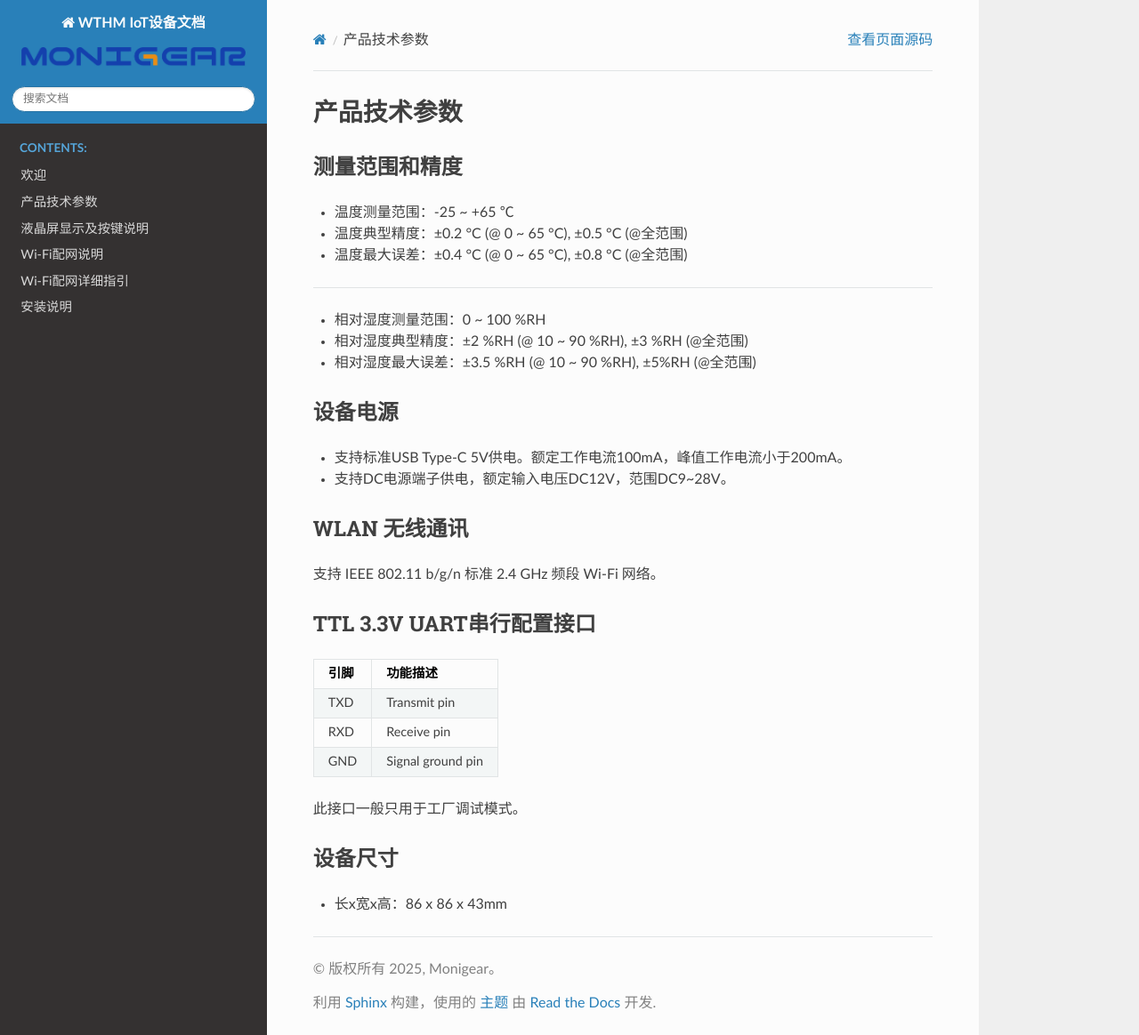
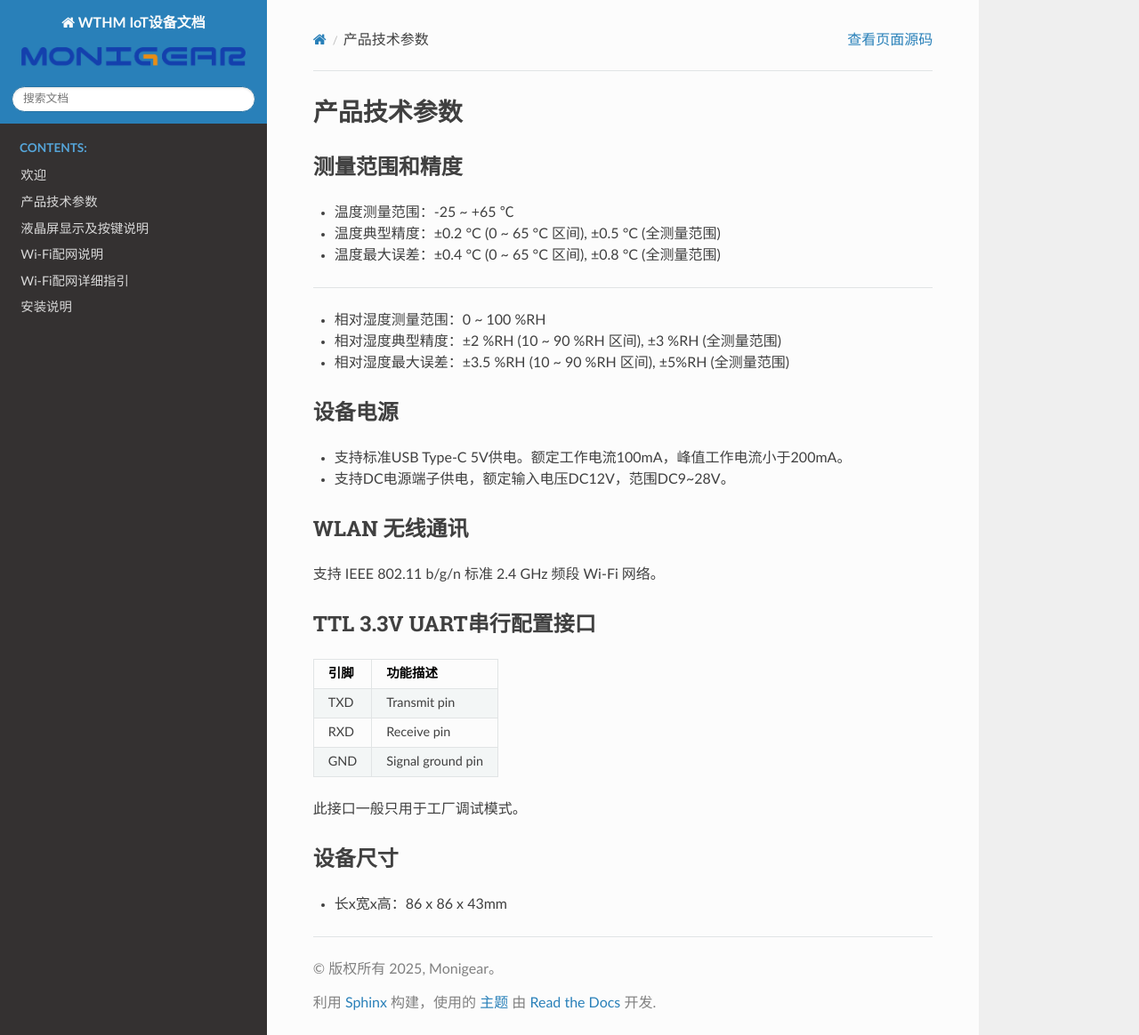
Before and after one commit to laosongbaba/wthm_docs_sphinx, a Sphinx documentation site: the page built from docs/zh/product-specs.rst, in a window 1280 px wide and 1164 px high. Shown: the whole window at 89% size. Built offline with Sphinx 7.4.7 and the Read the Docs theme 3.1.0, drawn with Linux system fonts in a browser that asks for light colours.

Commit message:
Fix range of th specs

```diff
--- a/docs/zh/product-specs.rst
+++ b/docs/zh/product-specs.rst
@@ -5,14 +5,14 @@
 --------------
 
 - 温度测量范围：-25 ~ +65 ℃
-- 温度典型精度：±0.2 °C (@ 0 ~ 65 °C), ±0.5 °C (@全范围)
-- 温度最大误差：±0.4 °C (@ 0 ~ 65 °C), ±0.8 °C (@全范围)
+- 温度典型精度：±0.2 °C (0 ~ 65 °C 区间), ±0.5 °C (全测量范围)
+- 温度最大误差：±0.4 °C (0 ~ 65 °C 区间), ±0.8 °C (全测量范围)
 
 --------------------
 
 - 相对湿度测量范围：0 ~ 100 %RH
-- 相对湿度典型精度：±2 %RH (@ 10 ~ 90 %RH), ±3 %RH (@全范围)
-- 相对湿度最大误差：±3.5 %RH (@ 10 ~ 90 %RH), ±5%RH (@全范围)
+- 相对湿度典型精度：±2 %RH (10 ~ 90 %RH 区间), ±3 %RH (全测量范围)
+- 相对湿度最大误差：±3.5 %RH (10 ~ 90 %RH 区间), ±5%RH (全测量范围)
 
 设备电源
 --------
```
Also changed, not shown: docs/en/product-specs.rst (+4 -4 lines).
